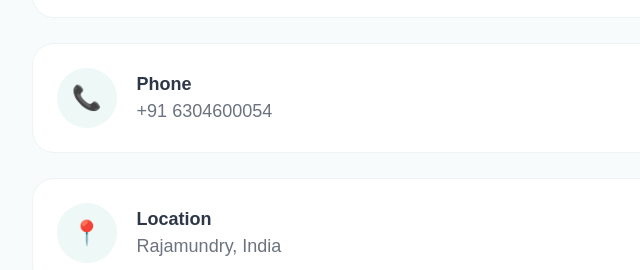
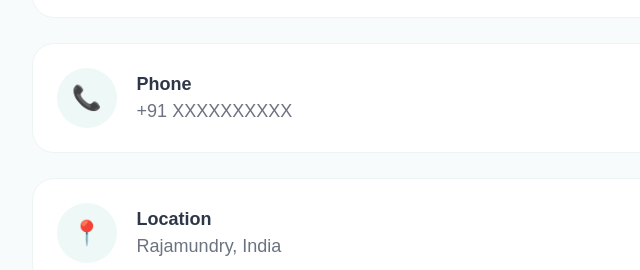
Before and after one commit to Praveenachitikena/Myportfolio, a plain HTML site: page index.html in a window 1280 px wide. Shown: the part 3726-3996 px from the top of the page, 106-746 px from the left. Drawn offline with Linux system fonts and the light colour scheme.

Commit message:
second change

```diff
--- a/index.html
+++ b/index.html
@@ -329,7 +329,7 @@ View My Work
 
                 <div>
                     <h4>Phone</h4>
-                    <span>+91 6304600054</span>
+                    <span>+91 XXXXXXXXXX</span>
                 </div>
 
             </div>
```
